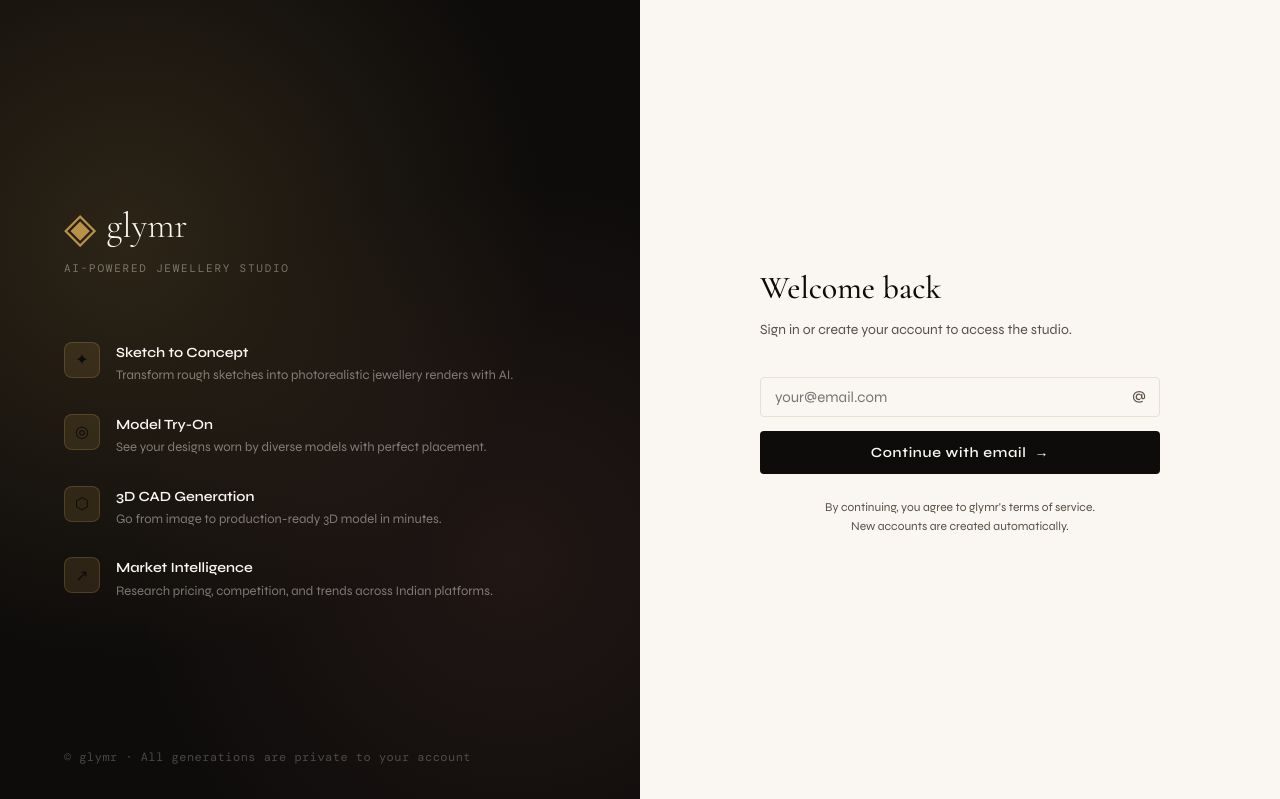
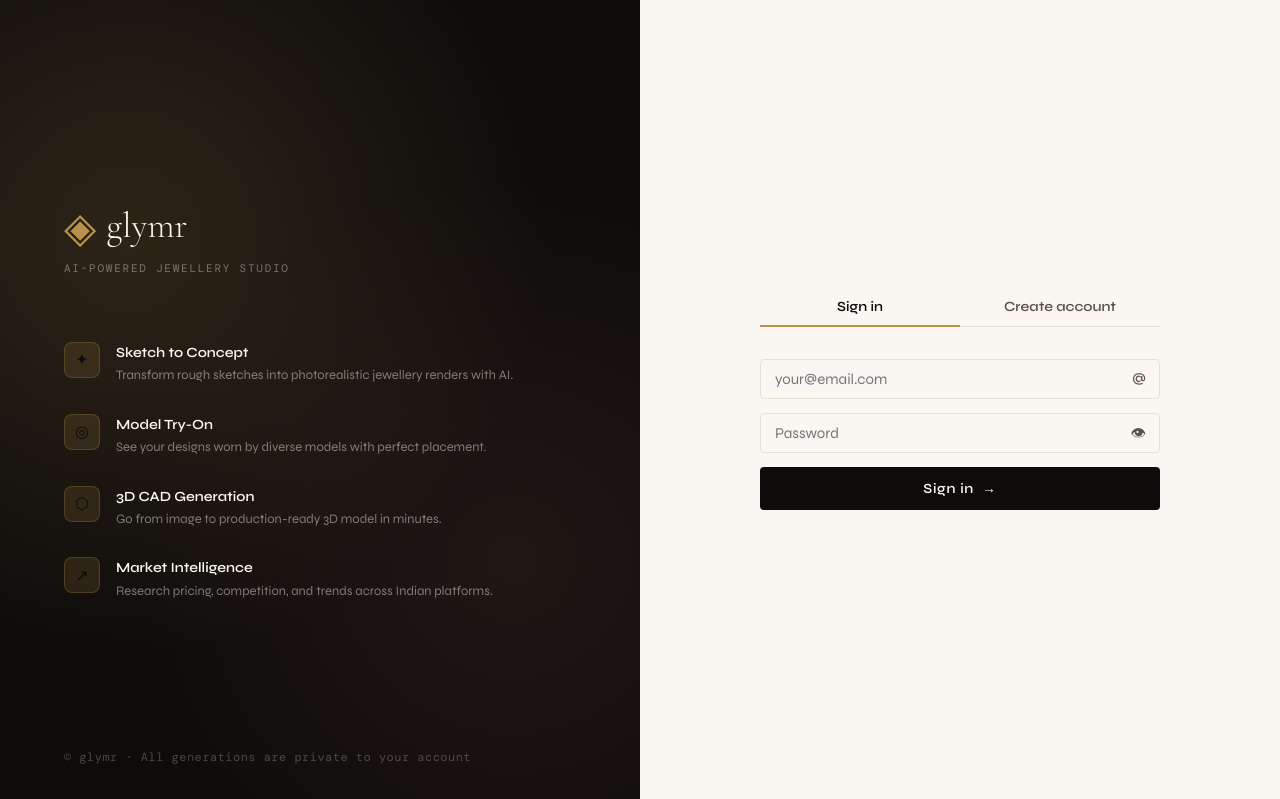
Before and after one commit to fakubwoy/ai-studio, a Flask app: page /auth in a window 1280 px wide. Shown: the part 65-864 px from the top of the page. Run offline with Flask 3, Linux system fonts and the light colour scheme; some libraries are stand-ins or nearby versions; some web fonts are replaced.

Commit message:
better auth flow

```diff
--- a/app.py
+++ b/app.py
@@ -671,6 +671,68 @@ def api_auth_me():
         'name':   user['display_name'],
         'avatar': user['avatar_url'],
     }})
+
+
+@app.route('/api/auth/signin', methods=['POST'])
+def api_auth_signin():
+    """Sign in with email + password (for users who registered via email/OTP)."""
+    data     = request.json or {}
+    email    = data.get('email', '').strip().lower()
+    password = data.get('password', '').strip()
+
+    if not email or not password:
+        return jsonify({'error': 'Email and password are required'}), 400
+
+    if not _DB_URL:
+        return jsonify({'error': 'DATABASE_URL not set'}), 500
+
+    try:
+        conn = get_db()
+        with conn.cursor() as cur:
+            cur.execute(
+                'SELECT id, email, display_name, avatar_url, password_hash, verified FROM users WHERE email=%s',
+                (email,)
+            )
+            user = cur.fetchone()
+        conn.close()
+    except Exception as e:
+        log.error(f'[auth] signin db error: {e}', exc_info=True)
+        return jsonify({'error': 'Server error'}), 500
+
+    if not user:
+        return jsonify({'error': 'No account found with that email'}), 401
+
+    if not user['verified']:
+        return jsonify({'error': 'Account not verified. Please sign up again to verify your email.'}), 401
+
+    if not user['password_hash']:
+        return jsonify({'error': 'This account uses Google sign-in. Please use "Continue with Google" instead.'}), 401
+
+    if not check_password_hash(user['password_hash'], password):
+        return jsonify({'error': 'Incorrect password'}), 401
+
+    # Update last_login
+    try:
+        conn = get_db()
+        with conn.cursor() as cur:
+            cur.execute('UPDATE users SET last_login=NOW() WHERE id=%s', (user['id'],))
+        conn.commit()
+        conn.close()
+    except Exception:
+        pass
+
+    user_id = str(user['id'])
+    display  = user['display_name'] or email.split('@')[0]
+    avatar   = user['avatar_url'] or ''
+
+    session['user_id']     = user_id
+    session['user_email']  = email
+    session['user_name']   = display
+    session['user_avatar'] = avatar
+    session.permanent      = True
+
+    log.info(f'[auth] password sign-in: {email}')
+    return jsonify({'success': True, 'user': {'id': user_id, 'email': email, 'name': display, 'avatar': avatar}})
 
 
 # ── Pages ──────────────────────────────────────────────────────────────────────
--- a/templates/auth.html
+++ b/templates/auth.html
@@ -39,9 +39,7 @@
     margin-bottom: 64px;
   }
   .auth-features { display: flex; flex-direction: column; gap: 28px; }
-  .auth-feat {
-    display: flex; align-items: flex-start; gap: 16px;
-  }
+  .auth-feat { display: flex; align-items: flex-start; gap: 16px; }
   .auth-feat-icon {
     width: 36px; height: 36px; border-radius: 8px;
     background: rgba(184,146,74,.15);
@@ -63,17 +61,40 @@
     padding: 80px 48px;
     background: var(--paper);
   }
-  .auth-card {
-    width: 100%; max-width: 400px;
+  .auth-card { width: 100%; max-width: 400px; }
+
+  /* ── Tabs ── */
+  .auth-tabs {
+    display: flex;
+    border-bottom: 1.5px solid var(--paper-3);
+    margin-bottom: 32px;
+    gap: 0;
   }
+  .auth-tab {
+    flex: 1; padding: 10px 0;
+    font-size: 14px; font-weight: 600;
+    font-family: var(--font-sans);
+    color: var(--ink-3);
+    background: none; border: none;
+    border-bottom: 2px solid transparent;
+    margin-bottom: -1.5px;
+    cursor: pointer;
+    transition: color var(--transition), border-color var(--transition);
+  }
+  .auth-tab.active {
+    color: var(--ink);
+    border-bottom-color: var(--gold);
+  }
+  .auth-tab:hover:not(.active) { color: var(--ink); }
+
   .auth-title {
     font-family: var(--font-serif);
-    font-size: 32px; font-weight: 500;
+    font-size: 30px; font-weight: 500;
     color: var(--ink); margin-bottom: 6px;
   }
   .auth-subtitle {
     font-size: 14px; color: var(--ink-3);
-    margin-bottom: 36px; line-height: 1.6;
+    margin-bottom: 28px; line-height: 1.6;
   }
 
   /* Google button */
@@ -92,7 +113,7 @@
 
   .auth-divider {
     display: flex; align-items: center; gap: 14px;
-    margin: 24px 0;
+    margin: 22px 0;
     color: var(--ink-3); font-size: 12px;
     font-family: var(--font-mono); letter-spacing: .06em;
   }
@@ -102,13 +123,20 @@
 
   .auth-form { display: flex; flex-direction: column; gap: 14px; }
   .auth-input-wrap { position: relative; }
-  .auth-input-wrap input {
-    padding-right: 44px;
-  }
+  .auth-input-wrap input { padding-right: 44px; }
   .auth-input-icon {
     position: absolute; right: 14px; top: 50%; transform: translateY(-50%);
     color: var(--ink-3); font-size: 16px; pointer-events: none;
   }
+  /* Toggle password visibility button */
+  .auth-input-toggle {
+    position: absolute; right: 14px; top: 50%; transform: translateY(-50%);
+    color: var(--ink-3); font-size: 15px;
+    background: none; border: none; padding: 0; cursor: pointer;
+    line-height: 1;
+    transition: color var(--transition);
+  }
+  .auth-input-toggle:hover { color: var(--gold); }
 
   .auth-btn {
     width: 100%; padding: 13px;
@@ -125,16 +153,13 @@
   .auth-btn.loading { pointer-events: none; }
 
   /* OTP input */
-  .otp-row {
-    display: flex; gap: 8px; justify-content: center;
-  }
+  .otp-row { display: flex; gap: 8px; justify-content: center; }
   .otp-digit {
     width: 48px; height: 56px;
     text-align: center; font-size: 24px; font-weight: 700;
     font-family: var(--font-mono);
     border: 1.5px solid var(--paper-3); border-radius: var(--radius);
-    background: var(--paper);
-    padding: 0;
+    background: var(--paper); padding: 0;
     transition: border-color var(--transition), box-shadow var(--transition);
   }
   .otp-digit:focus {
@@ -157,14 +182,8 @@
   }
   .auth-back:hover { color: var(--gold); }
 
-  .otp-hint {
-    font-size: 13px; color: var(--ink-3);
-    text-align: center; margin-top: 14px;
-  }
+  .otp-hint { font-size: 13px; color: var(--ink-3); text-align: center; margin-top: 14px; }
   .otp-hint a { color: var(--gold); cursor: pointer; }
-
-  .auth-name-row { display: none; }
-  .auth-name-row.show { display: block; }
 
   .auth-error {
     background: rgba(192,64,64,.08);
@@ -185,6 +204,11 @@
     display: none;
   }
   .auth-info.show { display: block; }
+
+  .auth-footnote {
+    font-size: 12px; color: var(--ink-3);
+    text-align: center; margin-top: 20px; line-height: 1.6;
+  }
 
   @media (max-width: 768px) {
     .auth-wrap { grid-template-columns: 1fr; }
@@ -241,12 +265,15 @@
   <div class="auth-right">
     <div class="auth-card">
 
-      <!-- STEP 1: Email entry -->
-      <div class="auth-step active" id="stepEmail">
-        <h1 class="auth-title">Welcome back</h1>
-        <p class="auth-subtitle">Sign in or create your account to access the studio.</p>
+      <!-- ══ SIGN IN / SIGN UP TABS ══ -->
+      <div class="auth-step active" id="stepMain">
 
-        <!-- Google Sign-In -->
+        <div class="auth-tabs">
+          <button class="auth-tab active" id="tabSignIn" onclick="switchTab('signin')">Sign in</button>
+          <button class="auth-tab"        id="tabSignUp" onclick="switchTab('signup')">Create account</button>
+        </div>
+
+        <!-- Google button (shared) -->
         <button class="google-btn" id="googleSignInBtn" onclick="startGoogleSignIn()">
           <svg width="18" height="18" viewBox="0 0 18 18">
             <path fill="#4285F4" d="M16.51 8H8.98v3h4.3c-.18 1-.74 1.48-1.6 2.04v2.01h2.6a7.8 7.8 0 0 0 2.38-5.88c0-.57-.05-.66-.15-1.18z"/>
@@ -257,44 +284,62 @@
           Continue with Google
         </button>
 
-        <div class="auth-divider">or continue with email</div>
+        <div class="auth-divider" id="mainDivider">or</div>
 
-        <div class="auth-form">
-          <div class="auth-error" id="emailError"></div>
-          <div class="auth-input-wrap">
-            <input type="email" id="emailInput" placeholder="your@email.com" autocomplete="email"
-              onkeydown="if(event.key==='Enter') sendOtp()" />
-            <span class="auth-input-icon">@</span>
+        <!-- ── SIGN IN FORM ── -->
+        <div id="signinForm">
+          <div class="auth-form">
+            <div class="auth-error" id="signinError"></div>
+            <div class="auth-input-wrap">
+              <input type="email" id="siEmail" placeholder="your@email.com" autocomplete="email"
+                onkeydown="if(event.key==='Enter') document.getElementById('siPassword').focus()" />
+              <span class="auth-input-icon">@</span>
+            </div>
+            <div class="auth-input-wrap">
+              <input type="password" id="siPassword" placeholder="Password" autocomplete="current-password"
+                onkeydown="if(event.key==='Enter') doSignIn()" />
+              <button class="auth-input-toggle" type="button" onclick="togglePw('siPassword', this)" tabindex="-1">👁</button>
+            </div>
+            <button class="auth-btn" id="signinBtn" onclick="doSignIn()">
+              <span>Sign in</span>
+              <span>→</span>
+            </button>
           </div>
-          <button class="auth-btn" id="sendOtpBtn" onclick="sendOtp()">
-            <span>Continue with email</span>
-            <span>→</span>
-          </button>
         </div>
 
-        <p style="font-size:12px;color:var(--ink-3);text-align:center;margin-top:24px;line-height:1.6">
-          By continuing, you agree to glymr's terms of service.<br/>
-          New accounts are created automatically.
-        </p>
-      </div>
+        <!-- ── SIGN UP FORM ── -->
+        <div id="signupForm" style="display:none">
+          <div class="auth-form">
+            <div class="auth-error" id="signupError"></div>
+            <div class="auth-input-wrap">
+              <input type="text" id="suName" placeholder="Your full name" autocomplete="name"
+                onkeydown="if(event.key==='Enter') document.getElementById('suEmail').focus()" />
+              <span class="auth-input-icon">✦</span>
+            </div>
+            <div class="auth-input-wrap">
+              <input type="email" id="suEmail" placeholder="your@email.com" autocomplete="email"
+                onkeydown="if(event.key==='Enter') doSendOtp()" />
+              <span class="auth-input-icon">@</span>
+            </div>
+            <button class="auth-btn" id="sendOtpBtn" onclick="doSendOtp()">
+              <span>Continue — verify email</span>
+              <span>→</span>
+            </button>
+          </div>
+          <p class="auth-footnote">We'll send a one-time code to confirm your email.</p>
+        </div>
 
-      <!-- STEP 2: OTP verification -->
+      </div><!-- /stepMain -->
+
+      <!-- ── OTP VERIFICATION STEP ── -->
       <div class="auth-step" id="stepOtp">
-        <button class="auth-back" onclick="goBack()">← Back</button>
+        <button class="auth-back" onclick="goBackToMain()">← Back</button>
         <h1 class="auth-title">Check your inbox</h1>
-        <p class="auth-subtitle" id="otpSubtitle">We sent a 6-digit code to <strong id="otpEmailDisplay"></strong></p>
+        <p class="auth-subtitle">We sent a 6-digit code to <strong id="otpEmailDisplay"></strong></p>
 
         <div class="auth-form">
           <div class="auth-error" id="otpError"></div>
-          <div class="auth-info" id="otpInfo"></div>
-
-          <!-- Name field — shown only for new users -->
-          <div class="auth-name-row" id="nameRow">
-            <div class="auth-input-wrap">
-              <input type="text" id="nameInput" placeholder="Your name (optional)" autocomplete="name" />
-              <span class="auth-input-icon">✦</span>
-            </div>
-          </div>
+          <div class="auth-info"  id="otpInfo"></div>
 
           <div>
             <div class="otp-row" id="otpRow">
@@ -309,7 +354,7 @@
           </div>
 
           <button class="auth-btn" id="verifyOtpBtn" onclick="verifyOtp()" disabled>
-            <span>Verify & Sign In</span>
+            <span>Verify & create account</span>
             <span>→</span>
           </button>
         </div>
@@ -325,6 +370,7 @@
   // ── State ────────────────────────────────────────────────────────────────────
   let currentEmail   = '';
   let currentPurpose = 'verify';
+  let signupName     = '';
   let nextUrl        = new URLSearchParams(window.location.search).get('next') || '/studio/sketch';
 
   // ── Helpers ──────────────────────────────────────────────────────────────────
@@ -334,13 +380,11 @@
   }
   function setError(elId, msg) {
     const el = document.getElementById(elId);
-    el.textContent = msg;
-    el.classList.toggle('show', !!msg);
+    el.textContent = msg; el.classList.toggle('show', !!msg);
   }
   function setInfo(elId, msg) {
     const el = document.getElementById(elId);
-    el.textContent = msg;
-    el.classList.toggle('show', !!msg);
+    el.textContent = msg; el.classList.toggle('show', !!msg);
   }
   function setLoading(btnId, loading, label = '') {
     const btn = document.getElementById(btnId);
@@ -348,16 +392,56 @@
     btn.disabled = loading;
     if (label) btn.querySelector('span').textContent = loading ? '…' : label;
   }
+  function togglePw(inputId, btn) {
+    const inp = document.getElementById(inputId);
+    if (inp.type === 'password') { inp.type = 'text';     btn.textContent = '🙈'; }
+    else                          { inp.type = 'password'; btn.textContent = '👁';  }
+  }
 
-  // ── Step 1: Send OTP ─────────────────────────────────────────────────────────
-  async function sendOtp() {
-    const email = document.getElementById('emailInput').value.trim().toLowerCase();
-    if (!email || !email.includes('@')) {
-      setError('emailError', 'Please enter a valid email address.');
-      return;
+  // ── Tab switching ─────────────────────────────────────────────────────────────
+  function switchTab(tab) {
+    document.getElementById('tabSignIn').classList.toggle('active', tab === 'signin');
+    document.getElementById('tabSignUp').classList.toggle('active', tab === 'signup');
+    document.getElementById('signinForm').style.display = tab === 'signin' ? 'block' : 'none';
+    document.getElementById('signupForm').style.display = tab === 'signup' ? 'block' : 'none';
+    setError('signinError', ''); setError('signupError', '');
+    // Focus first field
+    if (tab === 'signin') document.getElementById('siEmail').focus();
+    else                  document.getElementById('suName').focus();
+  }
+
+  // ── Sign In (email + password) ────────────────────────────────────────────────
+  async function doSignIn() {
+    const email    = document.getElementById('siEmail').value.trim().toLowerCase();
+    const password = document.getElementById('siPassword').value;
+    setError('signinError', '');
+    if (!email || !email.includes('@')) { setError('signinError', 'Please enter a valid email.'); return; }
+    if (!password)                       { setError('signinError', 'Please enter your password.'); return; }
+    setLoading('signinBtn', true, 'Sign in');
+    try {
+      const res  = await fetch('/api/auth/signin', {
+        method: 'POST',
+        headers: { 'Content-Type': 'application/json' },
+        body: JSON.stringify({ email, password }),
+      });
+      const data = await res.json();
+      if (!res.ok || data.error) { setError('signinError', data.error || 'Sign-in failed.'); return; }
+      window.location.href = nextUrl;
+    } catch (e) {
+      setError('signinError', 'Network error. Please try again.');
+    } finally {
+      setLoading('signinBtn', false, 'Sign in');
     }
-    setError('emailError', '');
-    setLoading('sendOtpBtn', true, 'Continue with email');
+  }
+
+  // ── Sign Up: send OTP ─────────────────────────────────────────────────────────
+  async function doSendOtp() {
+    const name  = document.getElementById('suName').value.trim();
+    const email = document.getElementById('suEmail').value.trim().toLowerCase();
+    setError('signupError', '');
+    if (!name)                          { setError('signupError', 'Please enter your name.');          return; }
+    if (!email || !email.includes('@')) { setError('signupError', 'Please enter a valid email.');      return; }
+    setLoading('sendOtpBtn', true, 'Continue — verify email');
     try {
       const res  = await fetch('/api/auth/send-otp', {
         method: 'POST',
@@ -365,36 +449,27 @@
         body: JSON.stringify({ email }),
       });
       const data = await res.json();
-      if (!res.ok || data.error) {
-        setError('emailError', data.error || 'Failed to send code.');
-        return;
-      }
+      if (!res.ok || data.error) { setError('signupError', data.error || 'Failed to send code.'); return; }
       currentEmail   = email;
       currentPurpose = data.purpose;
+      signupName     = name;
 
-      // Show name field for new users
-      document.getElementById('nameRow').classList.toggle('show', currentPurpose === 'verify');
       document.getElementById('otpEmailDisplay').textContent = email;
-      document.getElementById('otpSubtitle').innerHTML =
-        (currentPurpose === 'verify'
-          ? 'Create your account — enter the code sent to '
-          : 'Enter the sign-in code sent to ') +
-        `<strong>${email}</strong>`;
-
+      setError('otpError', ''); setInfo('otpInfo', '');
+      document.querySelectorAll('.otp-digit').forEach(d => d.value = '');
       showStep('stepOtp');
       document.querySelector('.otp-digit').focus();
     } catch (e) {
-      setError('emailError', 'Network error. Please try again.');
+      setError('signupError', 'Network error. Please try again.');
     } finally {
-      setLoading('sendOtpBtn', false, 'Continue with email');
+      setLoading('sendOtpBtn', false, 'Continue — verify email');
     }
   }
 
-  function goBack() {
-    setError('otpError', '');
-    setInfo('otpInfo', '');
+  function goBackToMain() {
+    setError('otpError', ''); setInfo('otpInfo', '');
     document.querySelectorAll('.otp-digit').forEach(d => d.value = '');
-    showStep('stepEmail');
+    showStep('stepMain');
   }
 
   async function resendOtp() {
@@ -409,18 +484,16 @@
       const data = await res.json();
       if (data.success) {
         currentPurpose = data.purpose;
-        setInfo('otpInfo', 'A new code has been sent to your inbox.');
+        setInfo('otpInfo', 'A new code has been sent.');
         document.querySelectorAll('.otp-digit').forEach(d => d.value = '');
         document.querySelector('.otp-digit').focus();
       } else {
         setError('otpError', data.error || 'Failed to resend.');
       }
-    } catch (e) {
-      setError('otpError', 'Network error.');
-    }
+    } catch (e) { setError('otpError', 'Network error.'); }
   }
 
-  // ── OTP digit navigation ─────────────────────────────────────────────────────
+  // ── OTP digit navigation ──────────────────────────────────────────────────────
   document.getElementById('otpRow').addEventListener('input', function(e) {
     const digits = [...document.querySelectorAll('.otp-digit')];
     const idx    = digits.indexOf(e.target);
@@ -429,16 +502,13 @@
     document.getElementById('verifyOtpBtn').disabled = code.length < 6;
     if (code.length === 6) verifyOtp();
   });
-
   document.getElementById('otpRow').addEventListener('keydown', function(e) {
     const digits = [...document.querySelectorAll('.otp-digit')];
     const idx    = digits.indexOf(e.target);
     if (e.key === 'Backspace' && !e.target.value && idx > 0) digits[idx - 1].focus();
-    if (e.key === 'ArrowLeft'  && idx > 0) digits[idx - 1].focus();
-    if (e.key === 'ArrowRight' && idx < digits.length - 1) digits[idx + 1].focus();
+    if (e.key === 'ArrowLeft'  && idx > 0)                   digits[idx - 1].focus();
+    if (e.key === 'ArrowRight' && idx < digits.length - 1)   digits[idx + 1].focus();
   });
-
-  // Handle paste into OTP row
   document.getElementById('otpRow').addEventListener('paste', function(e) {
     e.preventDefault();
     const pasted = (e.clipboardData || window.clipboardData).getData('text').replace(/\D/g,'').slice(0,6);
@@ -450,36 +520,34 @@
     if (filled === 6) verifyOtp();
   });
 
-  // ── Step 2: Verify OTP ───────────────────────────────────────────────────────
+  // ── Verify OTP → create account ──────────────────────────────────────────────
   async function verifyOtp() {
     const digits = [...document.querySelectorAll('.otp-digit')];
     const code   = digits.map(d => d.value).join('');
     if (code.length < 6) return;
-    const name   = document.getElementById('nameInput').value.trim();
     setError('otpError', '');
-    setLoading('verifyOtpBtn', true, 'Verify & Sign In');
+    setLoading('verifyOtpBtn', true, 'Verify & create account');
     try {
       const res  = await fetch('/api/auth/verify-otp', {
         method: 'POST',
         headers: { 'Content-Type': 'application/json' },
-        body: JSON.stringify({ email: currentEmail, code, purpose: currentPurpose, name }),
+        body: JSON.stringify({ email: currentEmail, code, purpose: currentPurpose, name: signupName }),
       });
       const data = await res.json();
       if (!res.ok || data.error) {
         setError('otpError', data.error || 'Invalid code. Please try again.');
-        digits.forEach(d => d.value = '');
-        digits[0].focus();
+        digits.forEach(d => d.value = ''); digits[0].focus();
         return;
       }
       window.location.href = nextUrl;
     } catch (e) {
       setError('otpError', 'Network error. Please try again.');
     } finally {
-      setLoading('verifyOtpBtn', false, 'Verify & Sign In');
+      setLoading('verifyOtpBtn', false, 'Verify & create account');
     }
   }
 
-  // ── Google Sign-In ───────────────────────────────────────────────────────────
+  // ── Google Sign-In ────────────────────────────────────────────────────────────
   const GOOGLE_CLIENT_ID = '{{ google_client_id | default("") }}';
 
   function startGoogleSignIn() {
@@ -491,10 +559,7 @@
       client_id: GOOGLE_CLIENT_ID,
       scope: 'email profile openid',
       callback: async (response) => {
-        if (response.error) {
-          showToast('Google sign-in failed: ' + response.error, 'error');
-          return;
-        }
+        if (response.error) { showToast('Google sign-in failed: ' + response.error, 'error'); return; }
         try {
           const res  = await fetch('/api/auth/google', {
             method: 'POST',
@@ -502,14 +567,9 @@
             body: JSON.stringify({ access_token: response.access_token }),
           });
           const data = await res.json();
-          if (data.success) {
-            window.location.href = nextUrl;
-          } else {
-            showToast(data.error || 'Sign-in failed', 'error');
-          }
-        } catch (e) {
-          showToast('Network error', 'error');
-        }
+          if (data.success) window.location.href = nextUrl;
+          else showToast(data.error || 'Sign-in failed', 'error');
+        } catch (e) { showToast('Network error', 'error'); }
       },
     });
     client.requestAccessToken({ prompt: 'select_account' });
@@ -518,7 +578,7 @@
   // Hide Google button if client ID not configured
   if (!GOOGLE_CLIENT_ID) {
     document.getElementById('googleSignInBtn').style.display = 'none';
-    document.querySelector('.auth-divider').style.display = 'none';
+    document.getElementById('mainDivider').style.display = 'none';
   }
 </script>
 {% endblock %}
```
